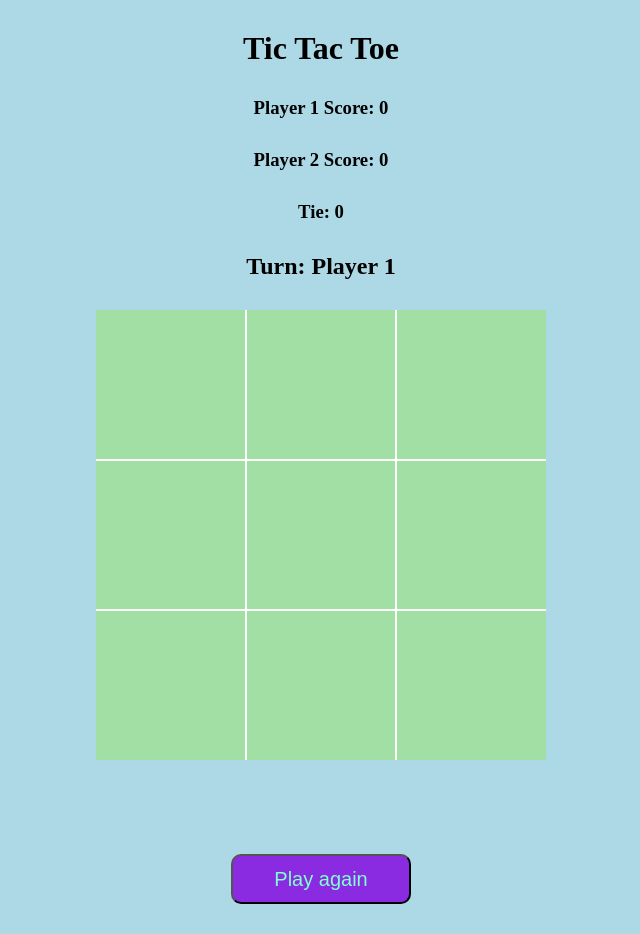
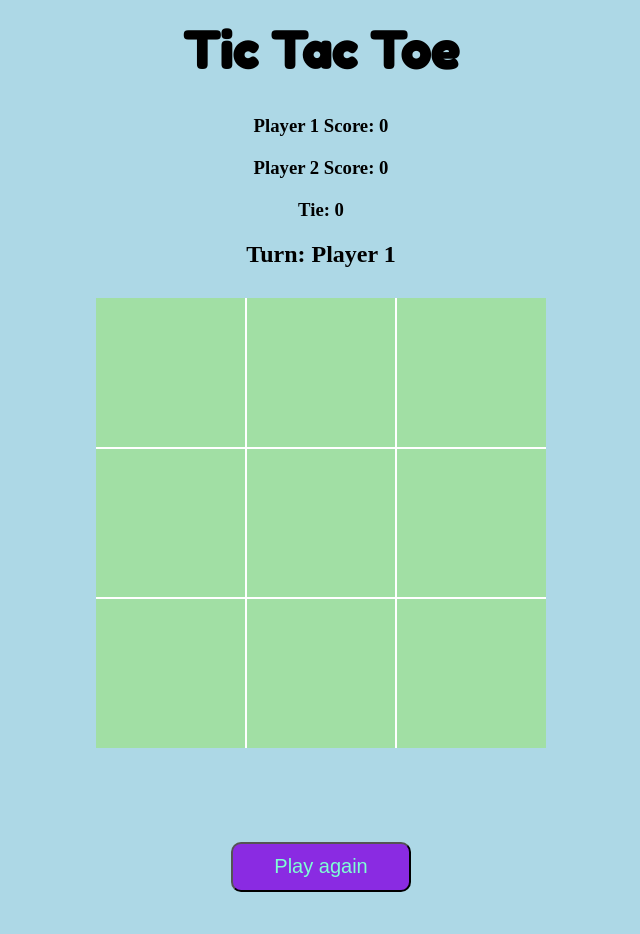
Before and after one commit to Sam660320/tic-tac-toe, a plain HTML site: page index.html in a window 1280 px wide. Shown: the whole page, without its empty margins (319-959 px from the left). Drawn offline with Linux system fonts and the light colour scheme.

Commit message:
final version

```diff
--- a/css/project.css
+++ b/css/project.css
@@ -1,3 +1,4 @@
+@import url('https://fonts.googleapis.com/css2?family=Fredoka+One&display=swap');
 * {
     box-sizing: border-box;
 }
@@ -6,8 +7,12 @@ body {
 
 }
 h1, h2, h3 {
-    margin-top: 30px;
+    margin-top: 20px;
     text-align: center;
+}
+h1 {
+    font-family: 'Fredoka One', cursive;
+    font-size: 50px;
 }
 
 .gameBoard {
--- a/js/project.js
+++ b/js/project.js
@@ -20,7 +20,7 @@ $('.square').click(function(){
             $('#turn').text("2");
         }
 
-        if (checkWin() !== "") {
+        if (checkWin()) {
             if ($(this).text() === "x"){
                 $('#wPlayer').text("The winner is x");
                 p1S++;
@@ -48,10 +48,10 @@ $('.square').click(function(){
 $('#reload').click(function(){
     $(".square").removeClass('x');
     $(".square").removeClass('o');
-    turn = 1;
     $('.square').text("");
     $('#wPlayer').text("");
-    play=true
+    turn = 1;
+    play=true;
 })
 
 
```
